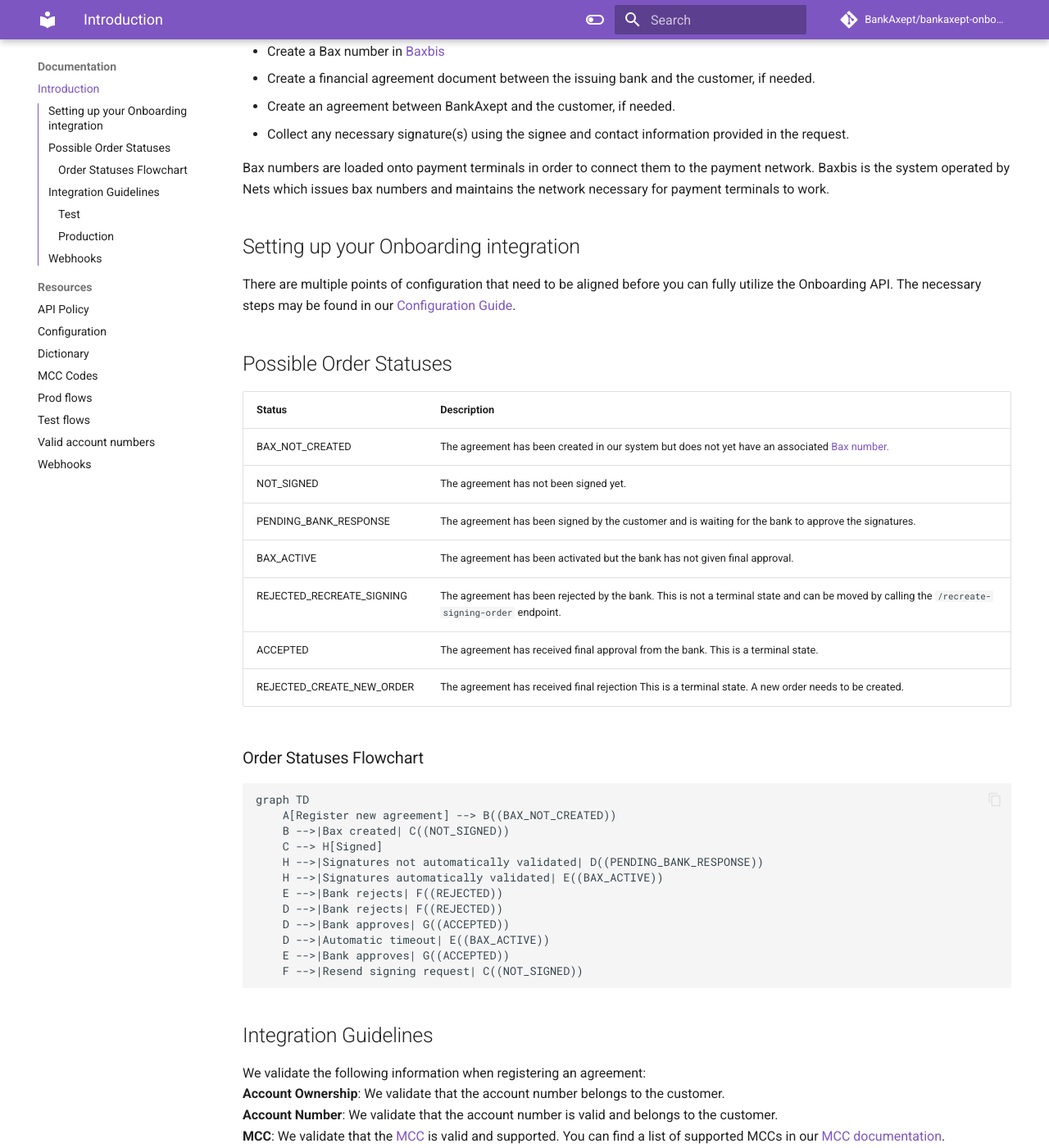
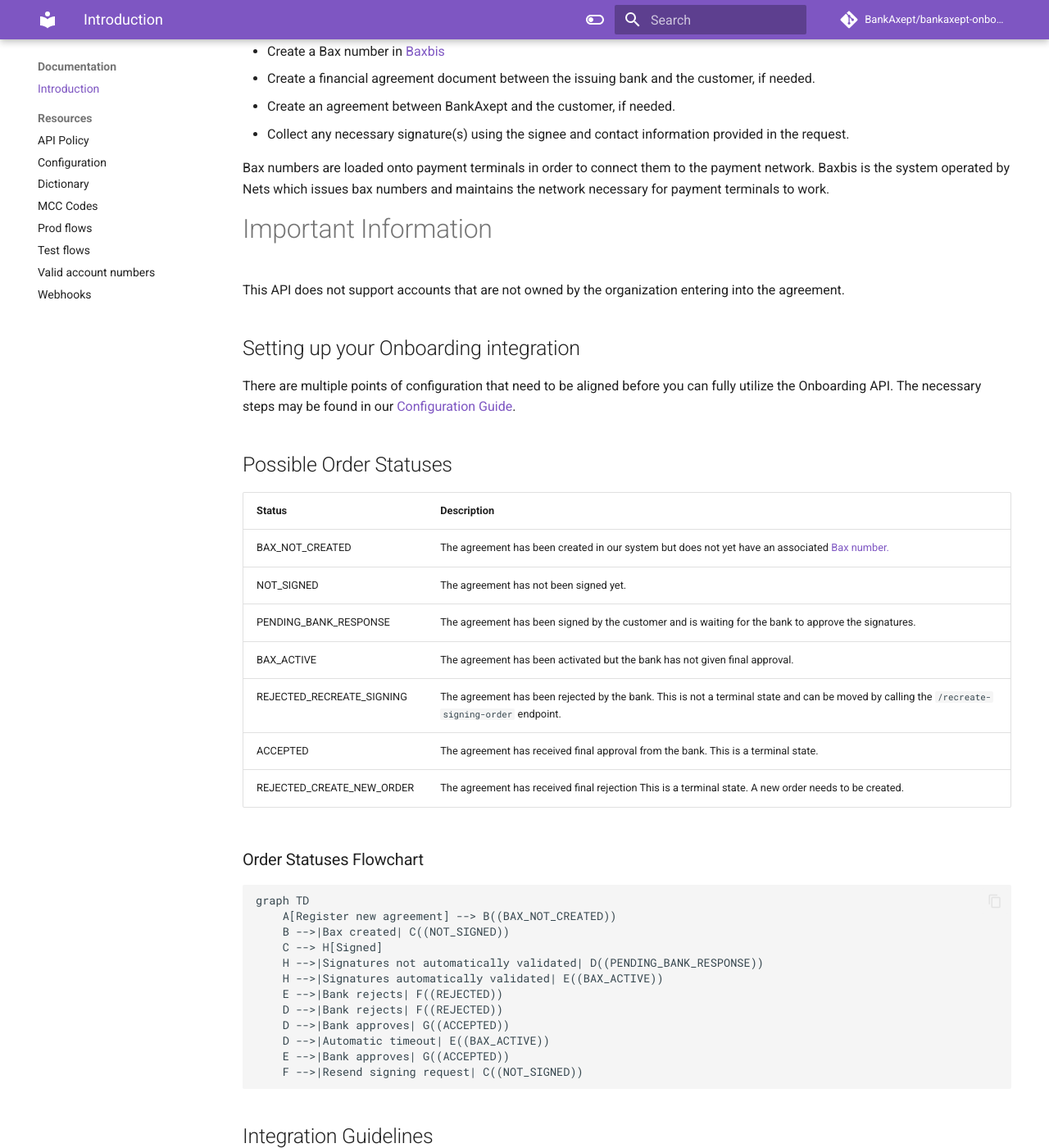
Before and after one commit to BankAxept/bankaxept-onboarding-external-documentation, an MkDocs documentation site: the page built from docs/getting_started.md, in a window 1280 px wide and 1400 px high, scrolled down 509 px. Shown: the whole window at 82% size. Built offline with MkDocs 1.6.1 and Material for MkDocs 9.7.7, drawn with Linux system fonts in a browser that asks for light colours; comment, search, counter and statistics services are not loaded; some of the changed text lies outside the part shown.

Commit message:
Add notices about supported account numbers and bank reg numbers

```diff
--- a/docs/getting_started.md
+++ b/docs/getting_started.md
@@ -18,6 +18,10 @@ Following a merchant agreement registration request BankAxept will:
 Bax numbers are loaded onto payment terminals in order to connect them to the payment network.
 Baxbis is the system operated by Nets which issues bax numbers and
 maintains the network necessary for payment terminals to work.
+
+# Important Information
+This API does not support accounts that are not owned by the organization entering into the agreement.
+
 
 ## Setting up your Onboarding integration
 
```
Also changed, not shown: other parts of docs/getting_started.md (+1 -1 lines).
